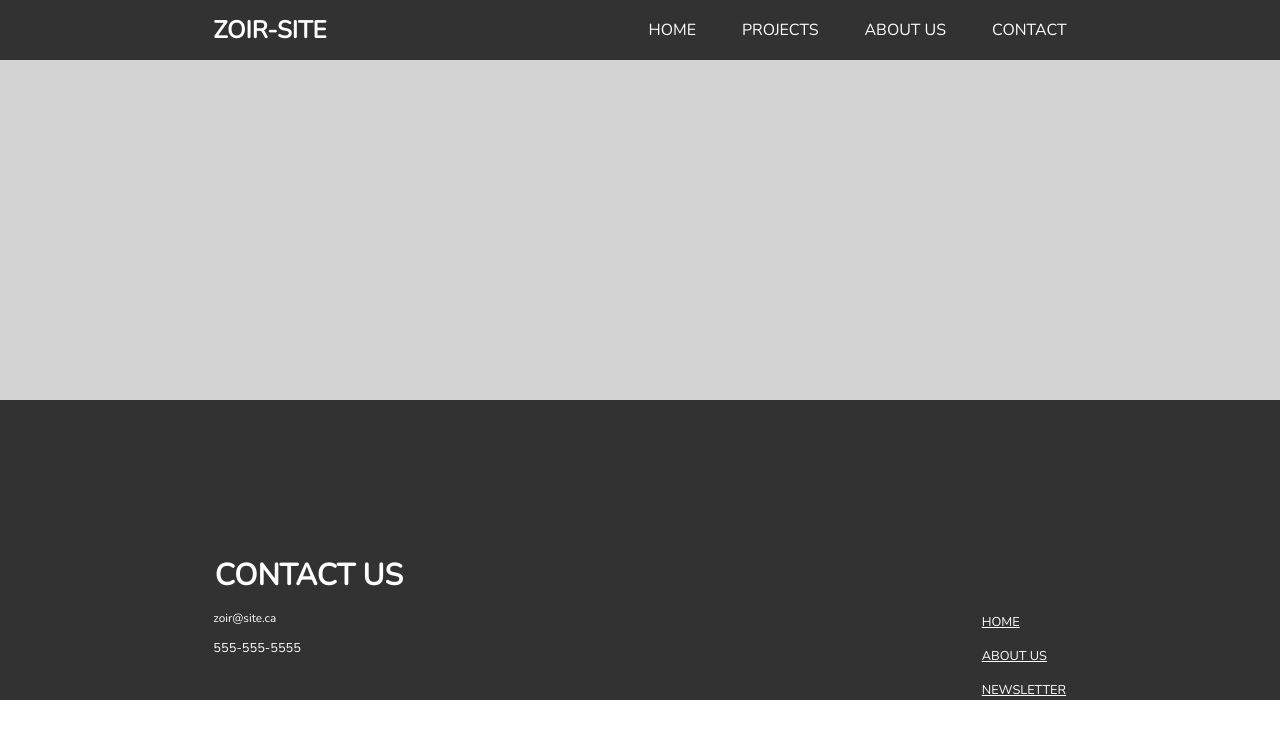
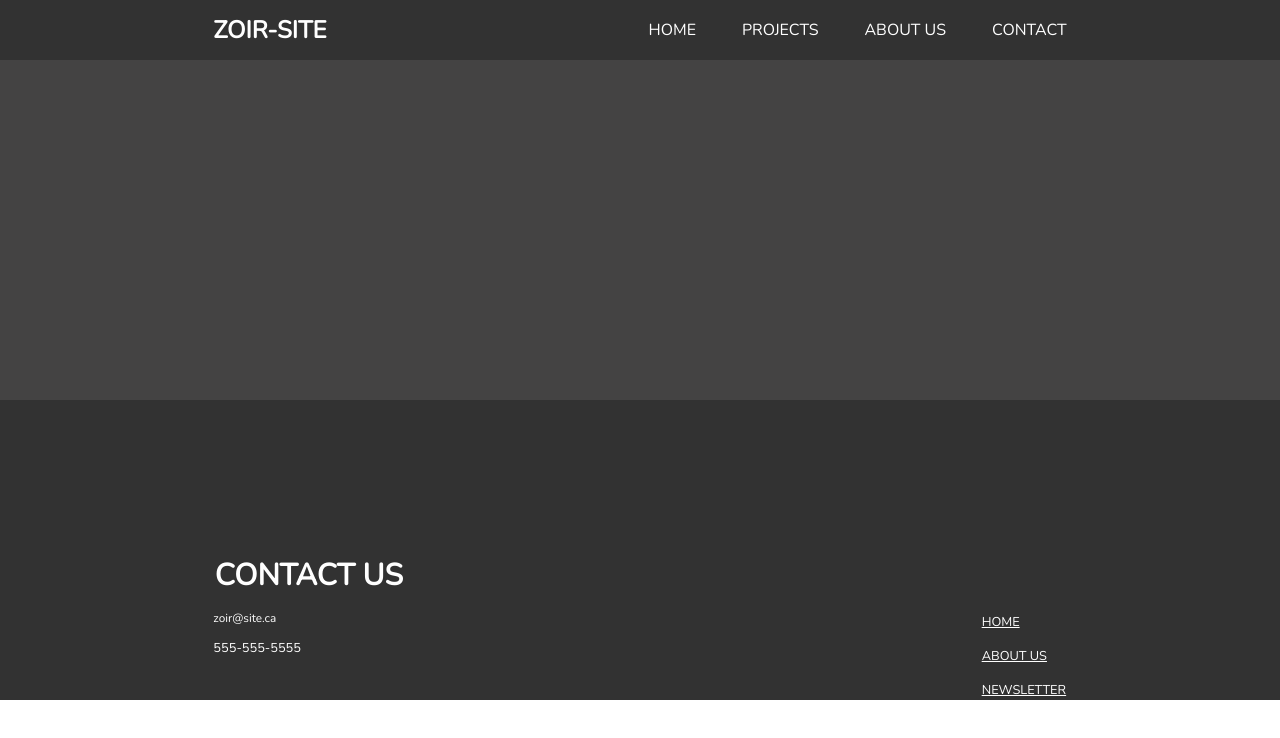
Before and after one commit to jperal720/Zoir-Site, a React (Create React App) app: page / in a window 1280 px wide. Shown: the top 738 px of the page. Built offline with nearby package versions, Linux system fonts and the light colour scheme.

Commit message:
Changed backgorund color

```diff
--- a/src/styles/header.styles.css
+++ b/src/styles/header.styles.css
@@ -11,7 +11,7 @@
 #TEST-SEPARATOR {
   width: 100%;
   height: 400px;
-  background-color: rgb(211, 211, 211);
+  background-color: #444343;
 }
 
 #header-body {
```
